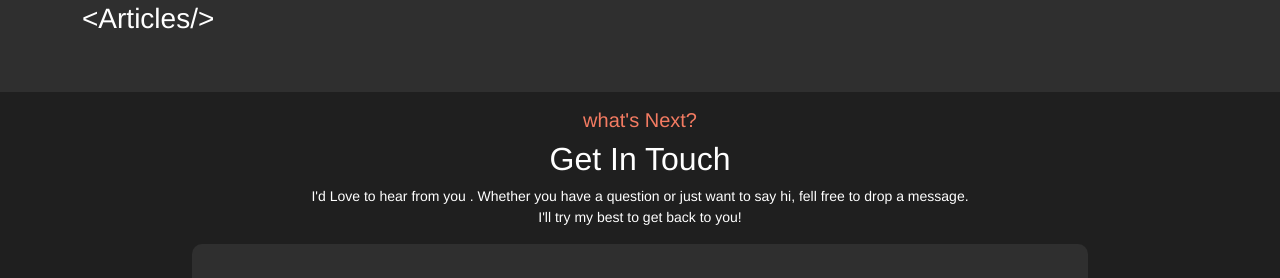
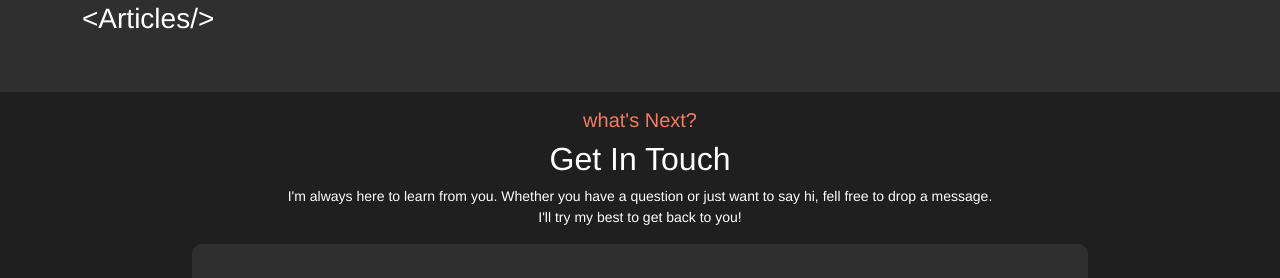
Before and after one commit to MarufHimalay/portfolio-website, a React (Create React App) app: page / in a window 1280 px wide. Shown: the part 2126-2404 px from the top of the page. Built offline with nearby package versions, Linux system fonts and the light colour scheme.

Commit message:
final submission

```diff
--- a/src/components/Contact/Contact.js
+++ b/src/components/Contact/Contact.js
@@ -18,7 +18,7 @@ const Contact = () => {
             <div className="text-center pt-3">
             <h5 style={{ color: "#F37B62" }}>what's Next?</h5>
             <h2 style={{ color: "white" }}>Get In Touch</h2>
-            <p style={{ color: "white" }}>I'd Love to hear from you . Whether you have a question or just want to say hi, fell free to drop a message. <br /> I'll try my best to get back to you!</p>
+            <p style={{ color: "white" }}>I'm always here to learn from you. Whether you have a question or just want to say hi, fell free to drop a message. <br /> I'll try my best to get back to you!</p>
             </div>
             <div className="d-flex  justify-content-center">
                 <div id="form" style={{backgroundColor:"#2F2F2F", borderRadius:"10px"}} className="p-4">
```
